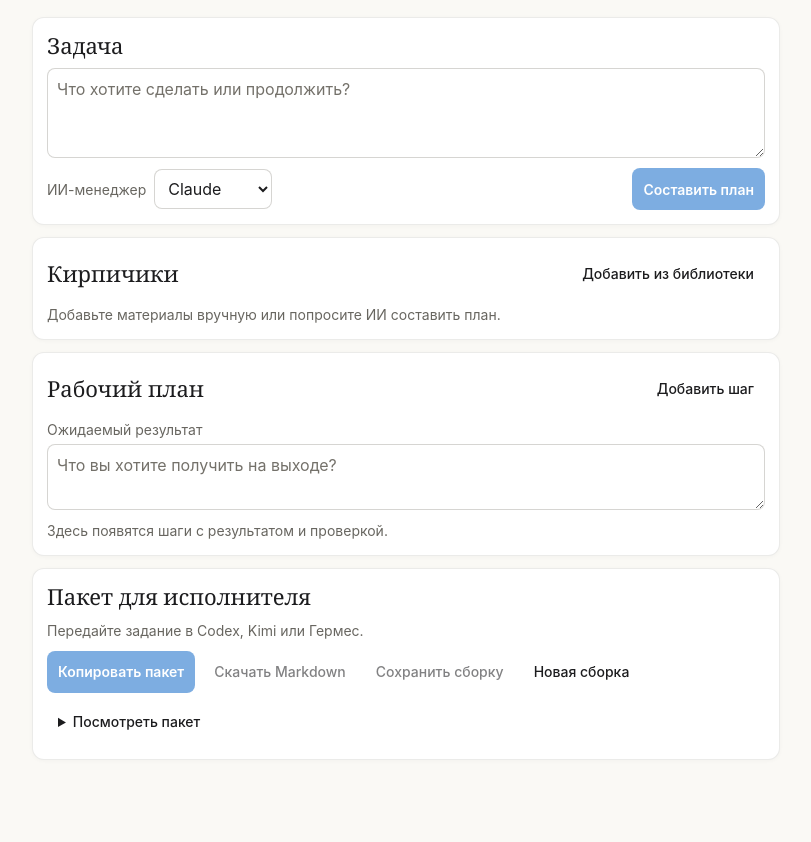
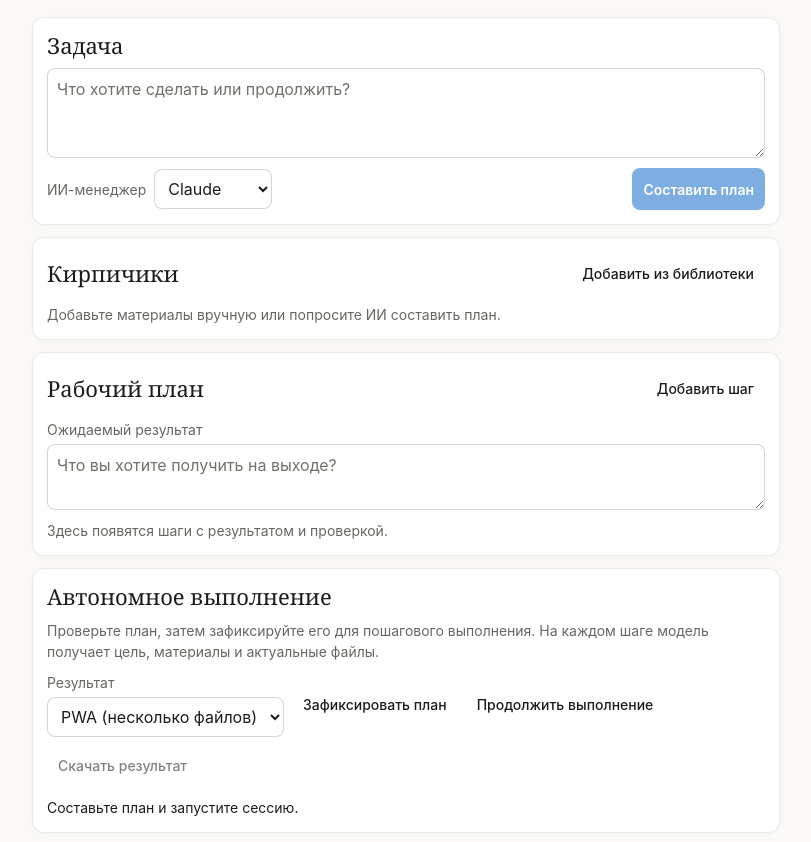
Before and after one commit to gatamylat/-Interactive_Engineering, a plain HTML site: page index.html in a window 1280 px wide. Shown: the part 71-913 px from the top of the page, without its empty margins (234-1045 px from the left). Before the commit the page ends 859 px from the top, so only its background shows below. Drawn offline with Linux system fonts and the light colour scheme.

Commit message:
Expose autonomous execution controls in Constructor

```diff
--- a/index.html
+++ b/index.html
@@ -48,6 +48,18 @@
         <div id="steps"></div>
       </section>
 
+      <section class="paper workspace-card">
+        <h2>Автономное выполнение</h2>
+        <p>Проверьте план, затем зафиксируйте его для пошагового выполнения. На каждом шаге модель получает цель, материалы и актуальные файлы.</p>
+        <div class="row">
+          <label>Результат <select id="exec-format"><option value="pwa">PWA (несколько файлов)</option><option value="html">Один HTML</option><option value="document">Документ Markdown</option></select></label>
+          <button type="button" id="exec-start">Зафиксировать план</button>
+          <button type="button" id="exec-run">Продолжить выполнение</button>
+          <button type="button" id="exec-download" disabled>Скачать результат</button>
+        </div>
+        <p id="exec-status" role="status"></p>
+        <div id="exec-progress"></div>
+      </section>
       <section class="paper workspace-card">
         <h2>Пакет для исполнителя</h2>
         <p>Передайте задание в Codex, Kimi или Гермес.</p>
@@ -121,6 +133,6 @@
   </div>
   <button class="dialog-dismiss" type="button" data-close tabindex="-1" aria-label="Закрыть окно"></button>
 </dialog>
-<script type="module" src="./app.js?v=2"></script>
+<script type="module" src="./app.js?v=3"></script>
 </body>
 </html>
```
